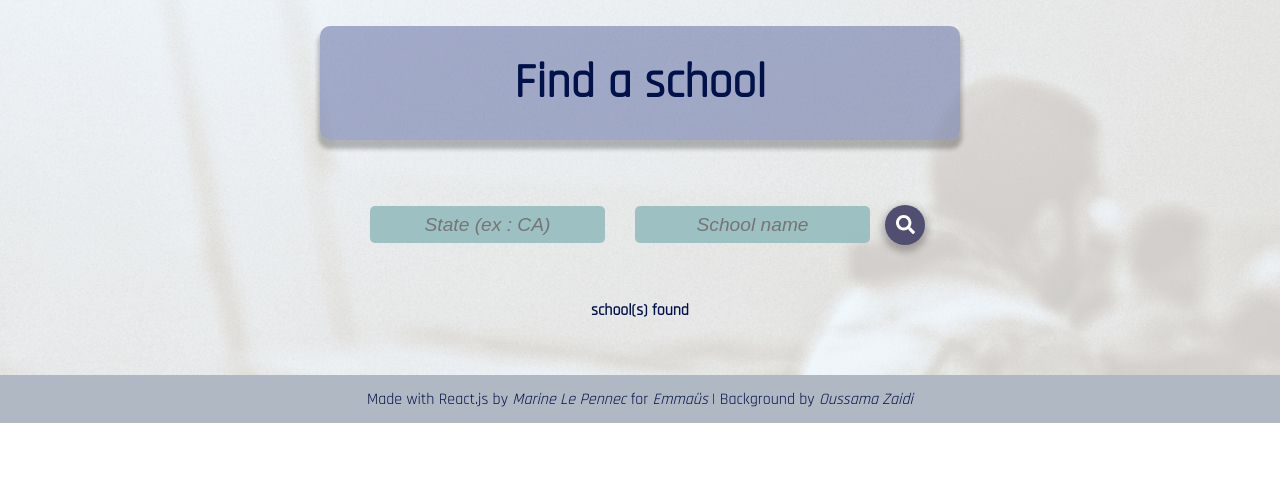
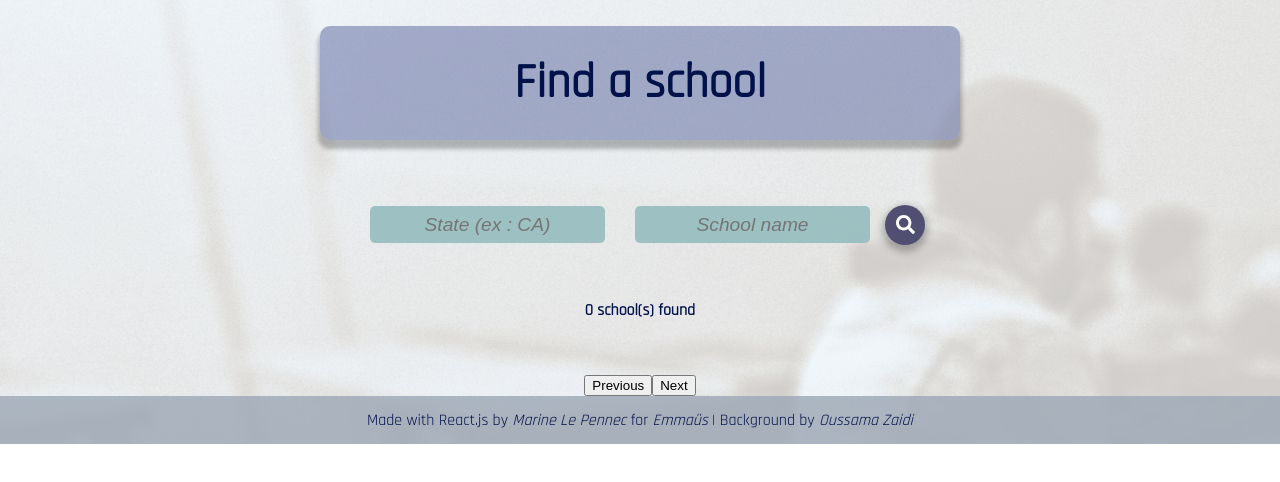
Before and after one commit to Marine-Le-Pennec/Emmaus, a React (Create React App) app: page / in a window 1280 px wide. Shown: the top 482 px of the page. Built offline with nearby package versions, Linux system fonts and the light colour scheme.

Commit message:
pagination

```diff
--- a/package.json
+++ b/package.json
@@ -9,7 +9,9 @@
     "axios": "^0.21.0",
     "react": "^17.0.1",
     "react-dom": "^17.0.1",
+    "react-js-pagination": "^3.0.3",
     "react-scripts": "4.0.0",
+    "react-use-paginator": "^1.3.1",
     "web-vitals": "^0.2.4"
   },
   "scripts": {
--- a/src/App.js
+++ b/src/App.js
@@ -1,4 +1,4 @@
-import React, { useState } from 'react';
+import React, { useEffect, useState } from 'react';
 
 // css
 import './assets/css/App.css';
@@ -12,28 +12,34 @@ import Footer from './Components/Footer';
 import Form from './Components/Form';
 import SchoolCard from './Components/SchoolCard';
 
+const fetchData = async (state, query, page = 1) => {
+	if (!state || !query) {
+		throw new Error('No query');
+	}
+
+	const response = await axios.get(
+		`https://api.schooldigger.com/v1/schools?st=${state}&q=${query}&page=${page}&appID=${process.env.REACT_APP_APP_ID}&appKey=${process.env.REACT_APP_API_KEY}`
+	);
+
+	return response.data;
+};
+
 function App() {
+	const [result, setResult] = useState({});
 	const [stateInput, setStateInput] = useState('');
 	const [schoolInput, setSchoolInput] = useState('');
+	const [page, setPage] = useState(1);
 
-	const [result, setResult] = useState([]);
-
-	// Fetchdata
-	const fetchData = async () => {
-		try {
-			const response = await axios.get(
-				`https://api.schooldigger.com/v1/schools?st=${stateInput}&q=${schoolInput}&appID=${process.env.REACT_APP_APP_ID}&appKey=${process.env.REACT_APP_API_KEY}`
-			);
-
-			setResult(response.data);
-		} catch (e) {
-			alert('An error occurred');
+	useEffect(() => {
+		if (stateInput.length > 0 && schoolInput.length > 0) {
+			fetchData(stateInput, schoolInput, page).then((data) => {
+				setResult(data);
+			});
 		}
-	};
+	}, [page]);
 
 	return (
 		<div className='App'>
-			<div className='wrapper'>
 			<header>
 				<Header />
 			</header>
@@ -41,24 +47,47 @@ function App() {
 				<Form
 					setStateInput={setStateInput}
 					setSchoolInput={setSchoolInput}
-						handleSubmit={(e) => {
+					handleSubmit={async (e) => {
 						e.preventDefault();
-							fetchData();
+						try {
+							const result = await fetchData(stateInput, schoolInput, page);
+							setResult(result);
+						} catch (e) {
+							console.error(e);
+						}
 					}}
 				/>
 			</div>
 			<div className='result-container'>
-					<p>{result.numberOfSchools} school(s) found</p>
+				<p>
+					{result.numberOfSchools ? result.numberOfSchools : 0} school(s) found
+				</p>
 			</div>
 			<main>
-					{result.length === 0 ? (
-						<div></div>
-					) : (
+				{result.schoolList ? (
 					result.schoolList.map((infos, i) => {
 						return <SchoolCard infos={infos} key={i} />;
 					})
+				) : (
+					<div />
 				)}
 			</main>
+
+			<div>
+				<button
+					type='button'
+					onClick={() => {
+						setPage((page) => page - 1);
+					}}>
+					Previous
+				</button>
+				<button
+					type='button'
+					onClick={() => {
+						setPage((page) => page + 1);
+					}}>
+					Next
+				</button>
 			</div>
 			<footer>
 				<Footer />
--- a/src/assets/css/App.css
+++ b/src/assets/css/App.css
@@ -3,14 +3,7 @@
 	width: 100vw;
 	/* height: 100%; */
 	font-family: 'Rajdhani', sans-serif;
-	/* box-sizing: border-box; */
-	/* background-image: url(/static/media/background.145aab52.jpg); */
-	/* background-repeat: no-repeat; */
-	/* display: flex; */
-	/* flex-direction: column; */
-}
-
-.wrapper {
+	box-sizing: border-box;
 	background-image: url('../img/background.jpg');
 	background-repeat: no-repeat;
 	display: flex;
```
Also changed, not shown: 1 other file (tests, documents, lock files or other folders). Lines whose indentation alone changed are shown as unchanged.
